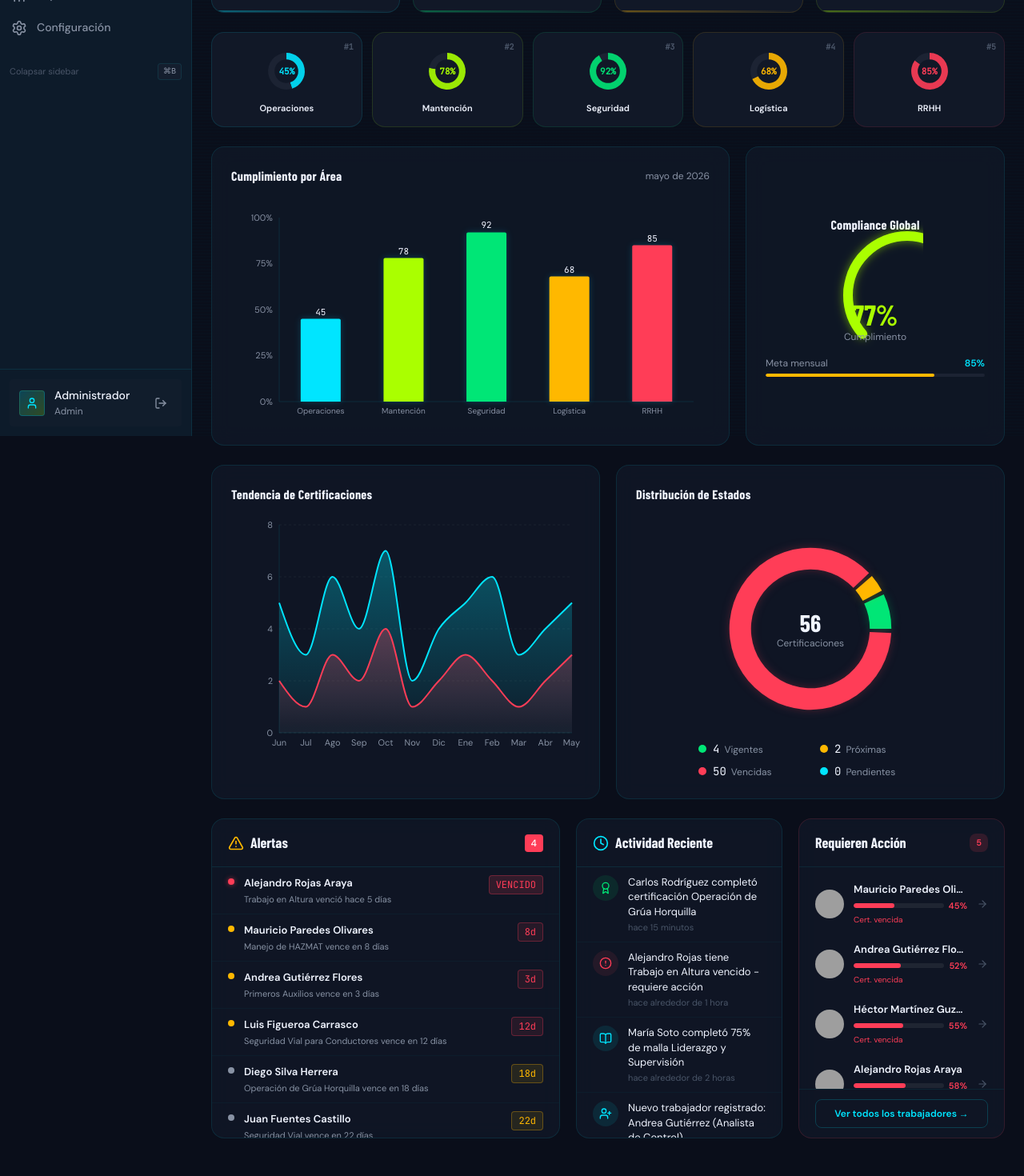
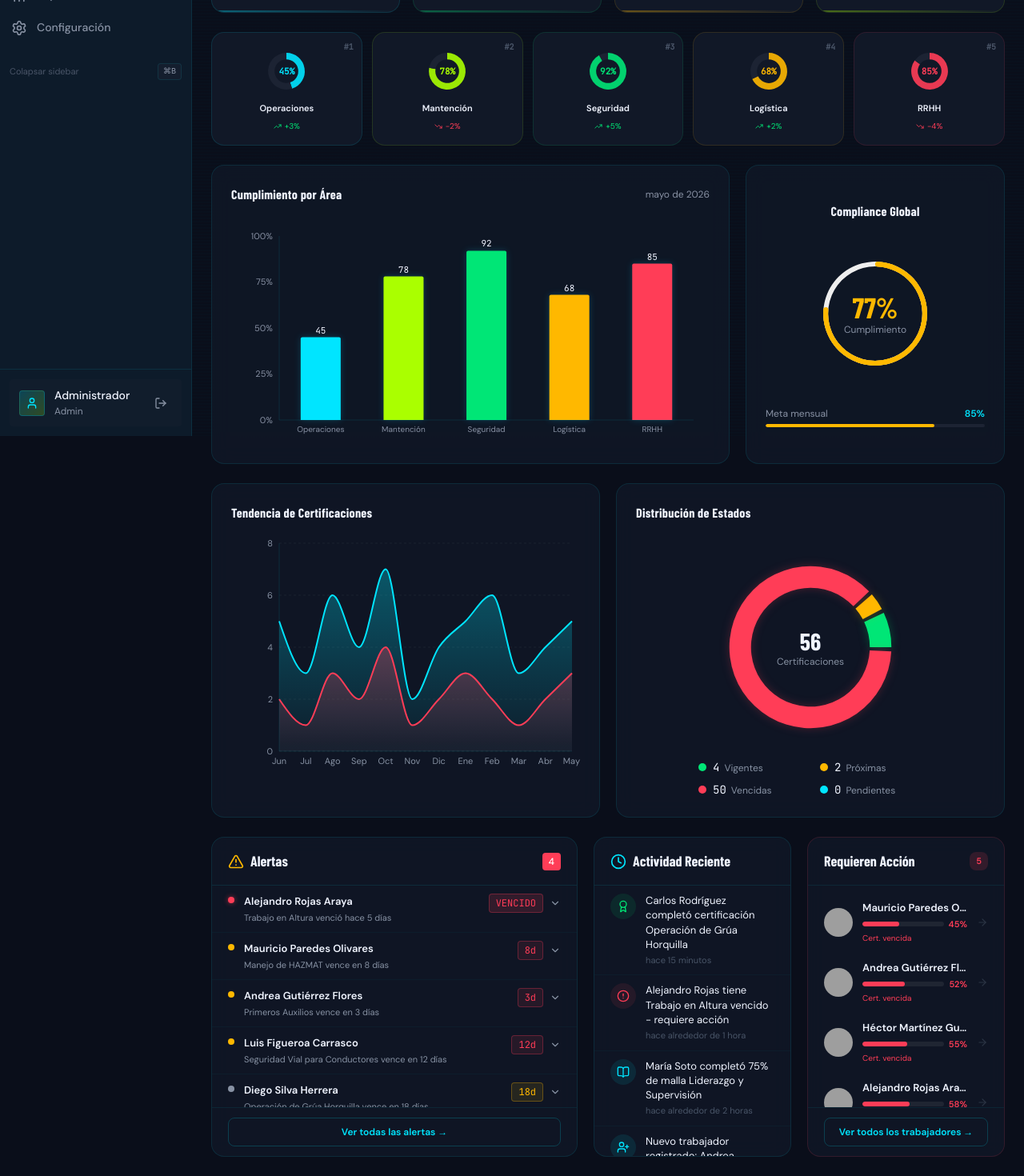
Before and after one commit to leandrodesignux-ux/Certify, a React (Vite) app: page /dashboard in a window 1280 px wide. Shown: the part 255-1725 px from the top of the page at 80% size. Before the commit the page ends 1702 px from the top, so only its background shows below. Built offline with nearby package versions, Linux system fonts and the light colour scheme; grey boxes are pictures that could not be loaded.

Commit message:
Dashboard improvements: responsive layout, interactive charts, RadialBar gauge, expanded alerts, hover states, trend indicators

```diff
--- a/src/components/dashboard/AlertsPanel.tsx
+++ b/src/components/dashboard/AlertsPanel.tsx
@@ -1,4 +1,7 @@
-import { AlertTriangle } from 'lucide-react';
+import { useState } from 'react';
+import { useNavigate } from 'react-router-dom';
+import { motion, AnimatePresence } from 'framer-motion';
+import { AlertTriangle, X, ChevronDown, ChevronUp } from 'lucide-react';
 import { mockAlerts } from '../../data/mockData';
 import { ExpiryBadge } from '../ui/ExpiryBadge';
 import type { Alert } from '../../types';
@@ -17,9 +20,145 @@ function getAlertStatus(alert: Alert): 'vencido' | 'proximo_vencer' | 'pendiente
   return 'pendiente';
 }
 
+// Parse cert name from alert message
+function getCertName(message: string): string {
+  const match = message.match(/["']([^"']+)["']/);
+  return match ? match[1] : 'Certificación';
+}
+
+interface AlertItemProps {
+  alert: Alert;
+  onDismiss: (id: string) => void;
+}
+
+function AlertItem({ alert, onDismiss }: AlertItemProps) {
+  const [isExpanded, setIsExpanded] = useState(false);
+  const status = getAlertStatus(alert);
+  const certName = getCertName(alert.message);
+
+  const getRecommendedAction = () => {
+    if (status === 'vencido') return 'Renovar certificación inmediatamente. Contactar al trabajador para programar recertificación.';
+    if (status === 'proximo_vencer') return 'Programar renovación en los próximos días. Verificar disponibilidad de cursos.';
+    return 'Monitorear estado de certificación.';
+  };
+
+  return (
+    <motion.div
+      layout
+      initial={{ opacity: 1 }}
+      exit={{ opacity: 0, x: -100 }}
+      transition={{ duration: 0.3 }}
+      style={{
+        padding: '10px 20px',
+        borderBottom: '1px solid rgba(0,229,255,0.04)',
+        transition: 'background 0.15s',
+        cursor: 'pointer',
+      }}
+      onMouseEnter={e => (e.currentTarget.style.backgroundColor = 'rgba(28,35,51,0.5)')}
+      onMouseLeave={e => (e.currentTarget.style.backgroundColor = 'transparent')}
+    >
+      {/* Main alert row */}
+      <div
+        style={{ display: 'flex', alignItems: 'flex-start', gap: '12px' }}
+        onClick={() => setIsExpanded(!isExpanded)}
+      >
+        {/* Dot indicator */}
+        <div style={{
+          width: '8px', height: '8px', borderRadius: '50%', flexShrink: 0, marginTop: '4px',
+          backgroundColor: status === 'vencido' ? '#FF3D57' : status === 'proximo_vencer' ? '#FFB800' : '#8892A4',
+          boxShadow: status === 'vencido' ? '0 0 6px rgba(255,61,87,0.6)' : 'none',
+        }} />
+        <div style={{ flex: 1, minWidth: 0 }}>
+          <p style={{ fontSize: '13px', fontWeight: 600, color: '#F0F4FF', marginBottom: '2px' }}>
+            {alert.workerName}
+          </p>
+          <p style={{ fontSize: '11px', color: '#8892A4', overflow: 'hidden', textOverflow: 'ellipsis', whiteSpace: 'nowrap' }}>
+            {alert.message}
+          </p>
+        </div>
+        <div style={{ display: 'flex', alignItems: 'center', gap: '8px', flexShrink: 0 }}>
+          <ExpiryBadge diasRestantes={alert.diasRestantes ?? 0} />
+          {isExpanded ? (
+            <ChevronUp style={{ width: '14px', height: '14px', color: '#8892A4' }} />
+          ) : (
+            <ChevronDown style={{ width: '14px', height: '14px', color: '#8892A4' }} />
+          )}
+        </div>
+      </div>
+
+      {/* Expanded details */}
+      <AnimatePresence>
+        {isExpanded && (
+          <motion.div
+            initial={{ height: 0, opacity: 0 }}
+            animate={{ height: 'auto', opacity: 1 }}
+            exit={{ height: 0, opacity: 0 }}
+            transition={{ duration: 0.2 }}
+            style={{ overflow: 'hidden', marginTop: '12px', marginLeft: '20px' }}
+          >
+            <div style={{ padding: '12px', backgroundColor: 'rgba(0,229,255,0.03)', borderRadius: '8px', border: '1px solid rgba(0,229,255,0.1)' }}>
+              <div style={{ marginBottom: '8px' }}>
+                <span style={{ fontSize: '11px', color: '#4A5568', textTransform: 'uppercase' }}>Certificación</span>
+                <p style={{ fontSize: '12px', color: '#F0F4FF', marginTop: '2px' }}>{certName}</p>
+              </div>
+              <div style={{ marginBottom: '8px' }}>
+                <span style={{ fontSize: '11px', color: '#4A5568', textTransform: 'uppercase' }}>Días restantes</span>
+                <p style={{ fontSize: '12px', color: status === 'vencido' ? '#FF3D57' : status === 'proximo_vencer' ? '#FFB800' : '#00E676', marginTop: '2px', fontWeight: 600 }}>
+                  {alert.diasRestantes && alert.diasRestantes < 0 ? `${Math.abs(alert.diasRestantes)} días vencida` : `${alert.diasRestantes} días`}
+                </p>
+              </div>
+              <div style={{ marginBottom: '12px' }}>
+                <span style={{ fontSize: '11px', color: '#4A5568', textTransform: 'uppercase' }}>Acción recomendada</span>
+                <p style={{ fontSize: '12px', color: '#8892A4', marginTop: '2px' }}>{getRecommendedAction()}</p>
+              </div>
+              <button
+                onClick={(e) => {
+                  e.stopPropagation();
+                  onDismiss(alert.id);
+                }}
+                style={{
+                  display: 'flex',
+                  alignItems: 'center',
+                  gap: '6px',
+                  padding: '6px 12px',
+                  backgroundColor: 'rgba(0,230,118,0.1)',
+                  border: '1px solid rgba(0,230,118,0.3)',
+                  borderRadius: '6px',
+                  color: '#00E676',
+                  fontSize: '12px',
+                  fontWeight: 500,
+                  cursor: 'pointer',
+                  transition: 'all 0.15s',
+                }}
+                onMouseEnter={(e) => {
+                  e.currentTarget.style.backgroundColor = 'rgba(0,230,118,0.15)';
+                }}
+                onMouseLeave={(e) => {
+                  e.currentTarget.style.backgroundColor = 'rgba(0,230,118,0.1)';
+                }}
+              >
+                <X style={{ width: '12px', height: '12px' }} />
+                Marcar como visto
+              </button>
+            </div>
+          </motion.div>
+        )}
+      </AnimatePresence>
+    </motion.div>
+  );
+}
+
 export function AlertsPanel() {
-  const sortedAlerts = [...mockAlerts].sort((a, b) => getAlertPriority(b) - getAlertPriority(a));
+  const navigate = useNavigate();
+  const [dismissedIds, setDismissedIds] = useState<Set<string>>(new Set());
+
+  const visibleAlerts = mockAlerts.filter(a => !dismissedIds.has(a.id));
+  const sortedAlerts = [...visibleAlerts].sort((a, b) => getAlertPriority(b) - getAlertPriority(a));
   const criticalCount = sortedAlerts.filter(a => getAlertPriority(a) >= 3).length;
+
+  const handleDismiss = (id: string) => {
+    setDismissedIds(prev => new Set([...prev, id]));
+  };
 
   return (
     <div style={{
@@ -51,44 +190,39 @@ export function AlertsPanel() {
             Sin alertas pendientes
           </div>
         ) : (
-          sortedAlerts.map((alert) => {
-            const status = getAlertStatus(alert);
+          <AnimatePresence mode="popLayout">
+            {sortedAlerts.map((alert) => (
+              <AlertItem key={alert.id} alert={alert} onDismiss={handleDismiss} />
+            ))}
+          </AnimatePresence>
+        )}
+      </div>
 
-            return (
-              <div
-                key={alert.id}
-                style={{
-                  padding: '10px 20px',
-                  display: 'flex',
-                  alignItems: 'flex-start',
-                  gap: '12px',
-                  borderBottom: '1px solid rgba(0,229,255,0.04)',
-                  transition: 'background 0.15s',
-                  cursor: 'default',
-                }}
-                onMouseEnter={e => (e.currentTarget.style.backgroundColor = 'rgba(28,35,51,0.5)')}
-                onMouseLeave={e => (e.currentTarget.style.backgroundColor = 'transparent')}
-              >
-                {/* Dot indicator */}
-                <div style={{
-                  width: '8px', height: '8px', borderRadius: '50%', flexShrink: 0, marginTop: '4px',
-                  backgroundColor: status === 'vencido' ? '#FF3D57' : status === 'proximo_vencer' ? '#FFB800' : '#8892A4',
-                  boxShadow: status === 'vencido' ? '0 0 6px rgba(255,61,87,0.6)' : 'none',
-                }} />
-                <div style={{ flex: 1, minWidth: 0 }}>
-                  <p style={{ fontSize: '13px', fontWeight: 600, color: '#F0F4FF', marginBottom: '2px' }}>
-                    {alert.workerName}
-                  </p>
-                  <p style={{ fontSize: '11px', color: '#8892A4', overflow: 'hidden', textOverflow: 'ellipsis', whiteSpace: 'nowrap' }}>
-                    {alert.message}
-                  </p>
-                </div>
-                {/* Days badge */}
-                <ExpiryBadge diasRestantes={alert.diasRestantes ?? 0} />
-              </div>
-            );
-          })
-        )}
+      {/* Footer link */}
+      <div style={{ padding: '12px 20px', borderTop: '1px solid rgba(0,229,255,0.08)' }}>
+        <button
+          onClick={() => navigate('/certifications?tab=vencidas')}
+          style={{
+            width: '100%',
+            backgroundColor: 'transparent',
+            border: '1px solid rgba(0,229,255,0.2)',
+            borderRadius: '8px',
+            padding: '8px',
+            fontSize: '12px',
+            color: '#00E5FF',
+            cursor: 'pointer',
+            fontWeight: 600,
+            transition: 'all 0.15s',
+          }}
+          onMouseEnter={(e) => {
+            e.currentTarget.style.backgroundColor = 'rgba(0,229,255,0.05)';
+          }}
+          onMouseLeave={(e) => {
+            e.currentTarget.style.backgroundColor = 'transparent';
+          }}
+        >
+          Ver todas las alertas →
+        </button>
       </div>
     </div>
   );
--- a/src/components/dashboard/AreaComplianceCards.tsx
+++ b/src/components/dashboard/AreaComplianceCards.tsx
@@ -1,4 +1,6 @@
+import { motion } from 'framer-motion';
 import { PieChart, Pie, Cell, ResponsiveContainer } from 'recharts';
+import { TrendingUp, TrendingDown } from 'lucide-react';
 import { mockChartData } from '../../data/mockData';
 
 const AREA_COLORS: Record<string, string> = {
@@ -9,24 +11,40 @@ const AREA_COLORS: Record<string, string> = {
   RRHH: '#FF3D57',
 };
 
+// Generate mock trend data for each area
+const getMockTrend = (index: number): { direction: 'up' | 'down'; value: number } => {
+  const trends = [
+    { direction: 'up' as const, value: 3 },
+    { direction: 'down' as const, value: 2 },
+    { direction: 'up' as const, value: 5 },
+    { direction: 'up' as const, value: 2 },
+    { direction: 'down' as const, value: 4 },
+  ];
+  return trends[index % trends.length];
+};
+
 export function AreaComplianceCards() {
   const areas = mockChartData.byArea.labels.map((label, i) => ({
     label,
     value: mockChartData.byArea.data[i],
     color: AREA_COLORS[label] || '#00E5FF',
     rank: i + 1,
+    trend: getMockTrend(i),
   }));
 
   return (
     <div style={{ display: 'grid', gridTemplateColumns: 'repeat(5, 1fr)', gap: '12px' }}>
-      {areas.map((area) => {
+      {areas.map((area, index) => {
         const data = [
           { name: 'compliance', value: area.value },
           { name: 'rest', value: 100 - area.value },
         ];
         return (
-          <div
+          <motion.div
             key={area.label}
+            initial={{ opacity: 0, y: 20 }}
+            animate={{ opacity: 1, y: 0 }}
+            transition={{ delay: index * 0.1, duration: 0.4 }}
             style={{
               backgroundColor: '#111827',
               border: `1px solid ${area.color}20`,
@@ -39,20 +57,36 @@ export function AreaComplianceCards() {
               position: 'relative',
             }}
           >
-            {/* Rank badge — como #13, #79 de la imagen */}
+            {/* Rank badge */}
             <span style={{
               position: 'absolute', top: '10px', right: '10px',
               fontSize: '10px', fontWeight: 700,
               color: '#4A5568', fontFamily: '"JetBrains Mono", monospace',
             }}>#{area.rank}</span>
 
-            {/* Mini donut */}
+            {/* Mini donut with animated fill */}
             <div style={{ width: '64px', height: '64px', position: 'relative' }}>
               <ResponsiveContainer width="100%" height="100%">
                 <PieChart>
-                  <Pie data={data} cx="50%" cy="50%" innerRadius="55%" outerRadius="85%"
-                    startAngle={90} endAngle={-270} dataKey="value" strokeWidth={0}>
-                    <Cell fill={area.color} opacity={0.9} />
+                  <Pie
+                    data={data}
+                    cx="50%"
+                    cy="50%"
+                    innerRadius="55%"
+                    outerRadius="85%"
+                    startAngle={90}
+                    endAngle={-270}
+                    dataKey="value"
+                    strokeWidth={0}
+                    isAnimationActive={true}
+                    animationDuration={1500}
+                    animationBegin={index * 200}
+                  >
+                    <Cell
+                      fill={area.color}
+                      opacity={0.9}
+                      className="animate-fillBar"
+                    />
                     <Cell fill="#1C2333" />
                   </Pie>
                 </PieChart>
@@ -71,7 +105,23 @@ export function AreaComplianceCards() {
             <p style={{ fontSize: '11px', fontWeight: 600, color: '#F0F4FF', textAlign: 'center', lineHeight: 1.2 }}>
               {area.label}
             </p>
-          </div>
+
+            {/* Trend indicator */}
+            <div style={{
+              display: 'flex',
+              alignItems: 'center',
+              gap: '4px',
+              fontSize: '10px',
+              color: area.trend.direction === 'up' ? '#00E676' : '#FF3D57',
+            }}>
+              {area.trend.direction === 'up' ? (
+                <TrendingUp style={{ width: '10px', height: '10px' }} />
+              ) : (
+                <TrendingDown style={{ width: '10px', height: '10px' }} />
+              )}
+              <span>{area.trend.direction === 'up' ? '+' : '-'}{area.trend.value}%</span>
+            </div>
+          </motion.div>
         );
       })}
     </div>
--- a/src/components/dashboard/ComplianceGauge.tsx
+++ b/src/components/dashboard/ComplianceGauge.tsx
@@ -1,4 +1,5 @@
 import { motion } from 'framer-motion';
+import { RadialBarChart, RadialBar, ResponsiveContainer, PolarAngleAxis } from 'recharts';
 
 interface ComplianceGaugeProps {
   score: number;
@@ -6,67 +7,68 @@ interface ComplianceGaugeProps {
 
 export function ComplianceGauge({ score }: ComplianceGaugeProps) {
   const clampedScore = Math.max(0, Math.min(100, score));
-  const radius = 80;
-  const strokeWidth = 12;
-  const normalizedRadius = radius - strokeWidth / 2;
-  const circumference = normalizedRadius * Math.PI;
-  const strokeDashoffset = circumference - (clampedScore / 100) * circumference;
 
+  // Calculate color based on score with gradient logic
   const getColor = () => {
-    if (clampedScore >= 90) return { stroke: '#00E5FF', glow: 'drop-shadow(0 0 6px rgba(0,229,255,0.5))' };
-    if (clampedScore >= 70) return { stroke: '#AAFF00', glow: 'drop-shadow(0 0 6px rgba(170,255,0,0.5))' };
-    if (clampedScore >= 50) return { stroke: '#FFB800', glow: 'drop-shadow(0 0 6px rgba(255,184,0,0.5))' };
-    return { stroke: '#FF3D57', glow: 'drop-shadow(0 0 6px rgba(255,61,87,0.5))' };
+    if (clampedScore >= 80) return '#00E676'; // Green
+    if (clampedScore >= 60) return '#FFB800'; // Yellow
+    return '#FF3D57'; // Red
   };
 
-  const color = getColor();
+  const data = [{ name: 'Compliance', value: clampedScore, fill: getColor() }];
 
   return (
     <div className="flex flex-col items-center">
-      <div className="relative w-[200px] h-[120px]">
-        <svg
-          width="200"
-          height="120"
-          viewBox="0 0 200 120"
-          className="transform -rotate-90"
-        >
-          {/* Background arc */}
-          <circle
-            cx="100"
-            cy="100"
-            r={normalizedRadius}
-            fill="none"
-            stroke="#1C2333"
-            strokeWidth={strokeWidth}
-            strokeLinecap="round"
-            strokeDasharray={circumference}
-            strokeDashoffset={circumference / 2}
-          />
-          {/* Progress arc */}
-          <motion.circle
-            cx="100"
-            cy="100"
-            r={normalizedRadius}
-            fill="none"
-            stroke={color.stroke}
-            strokeWidth={strokeWidth}
-            strokeLinecap="round"
-            strokeDasharray={circumference}
-            initial={{ strokeDashoffset: circumference }}
-            animate={{ strokeDashoffset: strokeDashoffset + circumference / 2 }}
-            transition={{ duration: 1.2, ease: [0.16, 1, 0.3, 1] }}
-            style={{ filter: color.glow }}
-          />
-        </svg>
+      <div className="relative w-[200px] h-[200px]">
+        <ResponsiveContainer width="100%" height="100%">
+          <RadialBarChart
+            cx="50%"
+            cy="50%"
+            innerRadius="60%"
+            outerRadius="80%"
+            data={data}
+            startAngle={90}
+            endAngle={-270}
+          >
+            {/* Gradient definitions */}
+            <defs>
+              <linearGradient id="gaugeGradient" x1="0" y1="0" x2="1" y2="0">
+                <stop offset="0%" stopColor="#FF3D57" />
+                <stop offset="60%" stopColor="#FFB800" />
+                <stop offset="100%" stopColor="#00E676" />
+              </linearGradient>
+            </defs>
+            <PolarAngleAxis
+              type="number"
+              domain={[0, 100]}
+              tick={false}
+            />
+            {/* Background track */}
+            <RadialBar
+              background
+              dataKey="value"
+              cornerRadius={10}
+              fill="#1C2333"
+            />
+            {/* Progress bar with gradient */}
+            <RadialBar
+              dataKey="value"
+              cornerRadius={10}
+              fill="url(#gaugeGradient)"
+              isAnimationActive={true}
+              animationDuration={1000}
+            />
+          </RadialBarChart>
+        </ResponsiveContainer>
 
         {/* Center content */}
-        <div className="absolute inset-0 flex flex-col items-center justify-end pb-4">
+        <div className="absolute inset-0 flex flex-col items-center justify-center">
           <motion.span
             initial={{ opacity: 0, scale: 0.5 }}
             animate={{ opacity: 1, scale: 1 }}
             transition={{ delay: 0.5, duration: 0.4 }}
             className="font-display text-4xl font-bold"
-            style={{ color: color.stroke }}
+            style={{ color: getColor() }}
           >
             {Math.round(clampedScore)}%
           </motion.span>
--- a/src/components/dashboard/TopUrgentWorkers.tsx
+++ b/src/components/dashboard/TopUrgentWorkers.tsx
@@ -44,7 +44,7 @@ export function TopUrgentWorkers() {
               key={worker.id}
               onClick={() => navigate(`/workers/${worker.id}`)}
               style={{ padding: '10px 20px', display: 'flex', alignItems: 'center', gap: '12px', cursor: 'pointer', transition: 'background 0.15s' }}
-              onMouseEnter={e => (e.currentTarget.style.backgroundColor = 'rgba(28,35,51,0.5)')}
+              onMouseEnter={e => (e.currentTarget.style.backgroundColor = 'rgba(0,229,255,0.04)')}
               onMouseLeave={e => (e.currentTarget.style.backgroundColor = 'transparent')}
             >
               {worker.foto
@@ -65,7 +65,17 @@ export function TopUrgentWorkers() {
                   <p style={{ fontSize: '10px', color: '#FF3D57', marginTop: '2px' }}>Cert. vencida</p>
                 )}
               </div>
-              <ArrowRight style={{ width: '14px', height: '14px', color: '#4A5568', flexShrink: 0 }} />
+              <ArrowRight
+                className="arrow-icon"
+                style={{
+                  width: '14px',
+                  height: '14px',
+                  color: '#4A5568',
+                  flexShrink: 0,
+                  transition: 'all 0.2s',
+                  opacity: 0.5,
+                }}
+              />
             </div>
           );
         })}
--- a/src/pages/Dashboard.tsx
+++ b/src/pages/Dashboard.tsx
@@ -90,7 +90,7 @@ export function Dashboard() {
         variants={sectionVariants}
         initial="hidden"
         animate="visible"
-        style={{ display: 'grid', gridTemplateColumns: 'repeat(4, 1fr)', gap: '16px' }}
+        style={{ display: 'grid', gridTemplateColumns: 'repeat(auto-fit, minmax(220px, 1fr))', gap: '16px' }}
       >
         {isLoading ? (
           <>
```
Also changed, not shown: src/components/dashboard/CertTrendChart.tsx (+9 -1 lines), src/components/dashboard/ComplianceBarChart.tsx (+12 -2 lines), src/components/dashboard/StatusDonutChart.tsx (+6 -1 lines).
